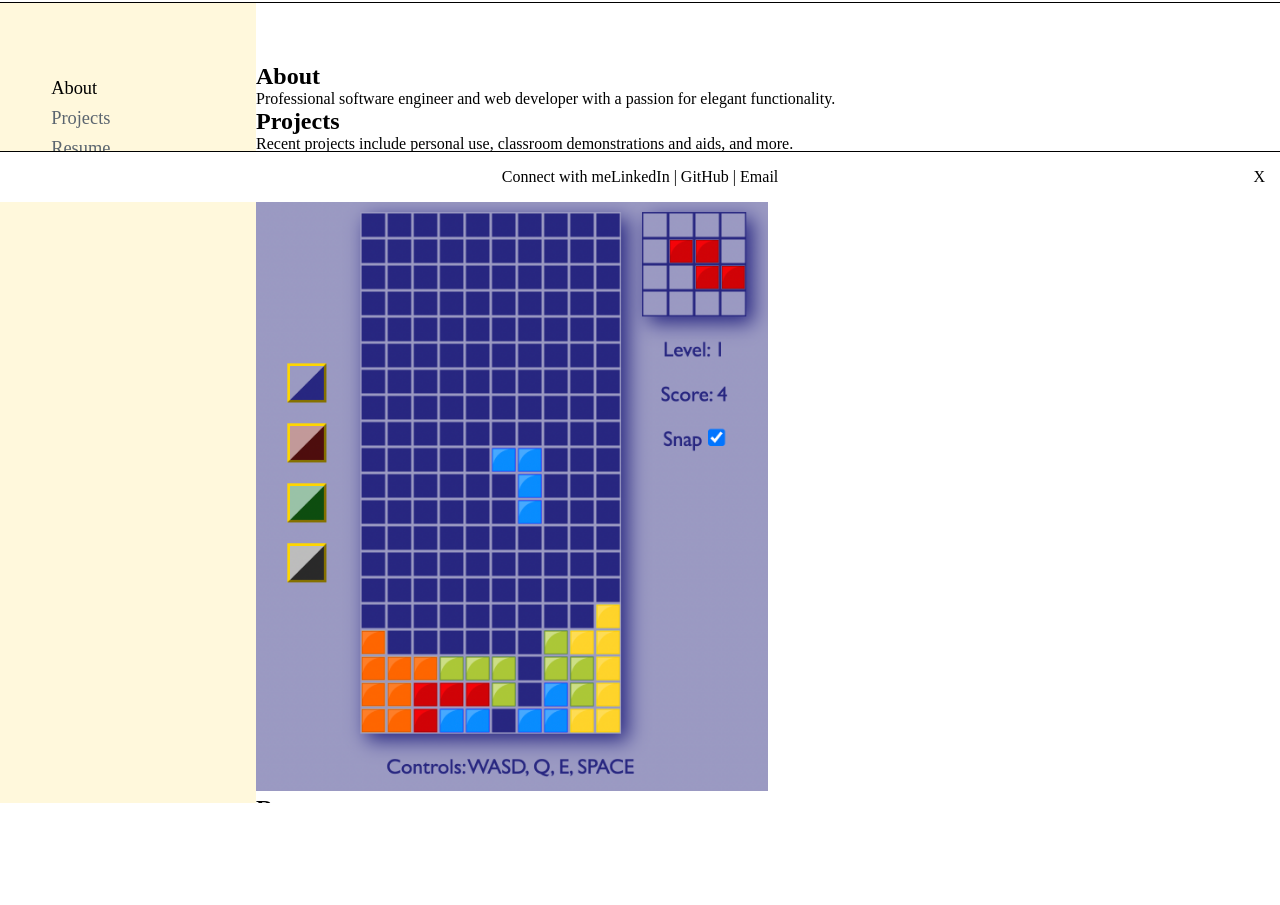
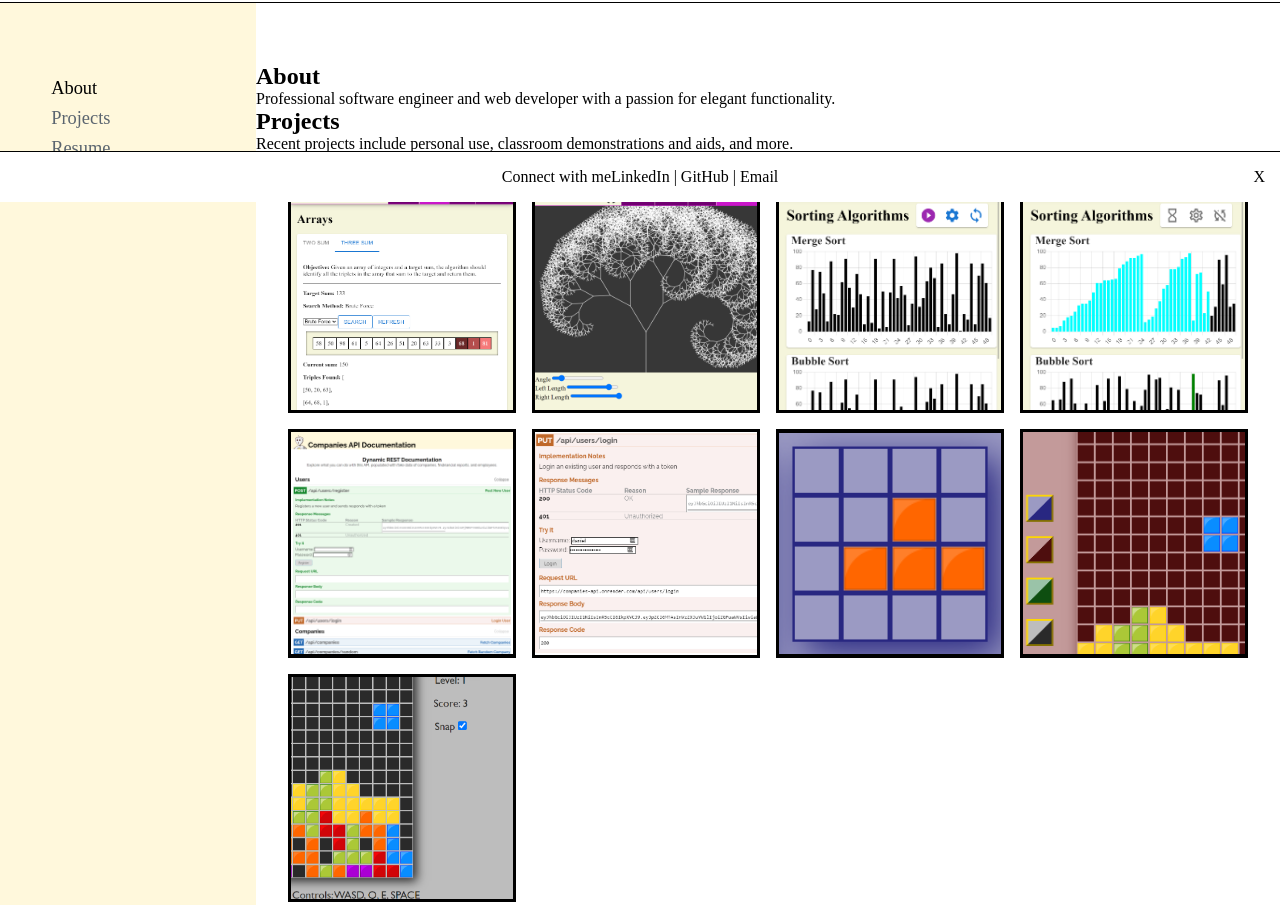
Before and after one commit to danielforkner/Personal-Site, a React app: page / in a window 1280 px wide. Shown: the part 598-1503 px from the top of the page. Before the commit the page ends 1401 px from the top, so only its background shows below. Built offline with nearby package versions, Linux system fonts and the light colour scheme.

Commit message:
photos for projects

```diff
--- /dev/null
+++ b/src/components/Main/Projects/Algovisualizer.js
@@ -0,0 +1,13 @@
+import React from 'react';
+
+const Algovisualizer = () => {
+  return (
+    <img
+      src="/public/images/sorting1.png"
+      alt="A page showing the Algovisualizer project"
+      style={{ width: '100%' }}
+    />
+  );
+};
+
+export default Algovisualizer;
--- a/src/components/Main/Projects/Projects.js
+++ b/src/components/Main/Projects/Projects.js
@@ -1,4 +1,6 @@
 import React from 'react';
+import Tetris from './Tetris';
+import Algovisualizer from './Algovisualizer';
 
 const Projects = () => {
   return (
@@ -8,13 +10,63 @@ const Projects = () => {
         Recent projects include personal use, classroom demonstrations and aids,
         and more.
       </p>
-      <div className="contents" style={{ width: '50%' }}>
-        <img
-          src="../../../../public/images/fallingBlocks.png"
-          alt="Falling Blocks"
-          style={{ width: '100%' }}
-        />
+      <div className="grid">
+        <div className="item">
+          <img
+            src="/public/images/algo/arrays1.png"
+            alt="page of the algovizualizer project"
+          />
+        </div>
+        <div className="item">
+          <img
+            src="/public/images/algo/recursion.png"
+            alt="page of the algovizualizer project"
+          />
+        </div>
+        <div className="item">
+          <img
+            src="/public/images/algo/sorting1.png"
+            alt="page of the algovizualizer project"
+          />
+        </div>
+        <div className="item">
+          <img
+            src="/public/images/algo/sorting2.png"
+            alt="page of the algovizualizer project"
+          />
+        </div>
+        <div className="item">
+          <img
+            src="/public/images/companies/companies1.png"
+            alt="page of the companies api project"
+          />
+        </div>
+        <div className="item">
+          <img
+            src="/public/images/companies/companies2.png"
+            alt="page of the companies api project"
+          />
+        </div>
+        <div className="item">
+          <img
+            src="/public/images/tetris/tetris1b.PNG"
+            alt="page of the falling blocks game"
+          />
+        </div>
+        <div className="item">
+          <img
+            src="/public/images/tetris/tetris3b.png"
+            alt="page of the falling blocks game"
+          />
+        </div>
+        <div className="item">
+          <img
+            src="/public/images/tetris/tetris2b.png"
+            alt="page of the falling blocks game"
+          />
+        </div>
       </div>
+      <div className="contents"></div>
     </article>
   );
 };
--- /dev/null
+++ b/src/components/Main/Projects/Tetris.js
@@ -0,0 +1,13 @@
+import React from 'react';
+
+const Tetris = () => {
+  return (
+    <img
+      src="/public/images/fallingBlocks.png"
+      alt="A page showing the falling blocks game"
+      style={{ width: '100%' }}
+    />
+  );
+};
+
+export default Tetris;
--- a/src/sass/_main.scss
+++ b/src/sass/_main.scss
@@ -1,8 +1,8 @@
 main {
   position: relative;
   background-color: cornsilk;
-  height: 100vh;
-  overflow: auto;
+  height: 100%;
+  float:left;
   .content {
     padding: 60px 0 80px;
     width: 80%;
--- /dev/null
+++ b/src/sass/_projects.scss
@@ -0,0 +1,32 @@
+#projects {
+    .grid {
+        display: grid;
+        grid-template-columns: repeat(auto-fill, minmax(200px, 1fr));
+        grid-gap: 1rem;
+        margin: 2rem;
+        .item {
+            background: black;
+            padding: 3px;
+            display: grid;
+            place-items: center;
+            &::before {
+              // apsect ratio
+              content: "";
+              display: block;
+              padding-bottom: 100%;
+              grid-area: 1 / 1 / 2 / 2;
+            }
+            img {
+            width: 100%;
+            grid-area: 1 / 1 / 2 / 2;
+            }
+            &:hover {
+                background: cornsilk;
+                cursor: pointer;
+                img {
+                    filter: invert(1);
+                }
+            }
+        }
+    }
+}
--- a/src/sass/style.scss
+++ b/src/sass/style.scss
@@ -1,5 +1,6 @@
 // animations from animate.style
-// process with the command `sass src/sass/style.scss src/index.css --watch`
+// process with the command
+// sass src/sass/style.scss src/index.css --watch
 
 @import 'mixin';
 
@@ -29,6 +30,7 @@ ul {
 // import
 @import 'header';
 @import 'main';
+@import 'projects';
 @import 'aside';
 @import 'nav';
 @import 'footer';
```
Also changed, not shown: public/images/algo/arrays1.png (added), public/images/algo/recursion.png (added), public/images/algo/sorting1.png (added), public/images/algo/sorting2.png (added), public/images/companies/companies1.png (added), public/images/companies/companies2.png (added), public/images/fallingBlocks.png (deleted), public/images/tetris/tetris1b.PNG (added), public/images/tetris/tetris2b.png (added), public/images/tetris/tetris3b.png (added), src/index.css, 1 other file.
